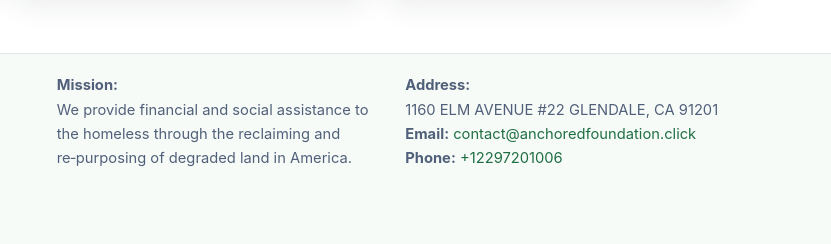
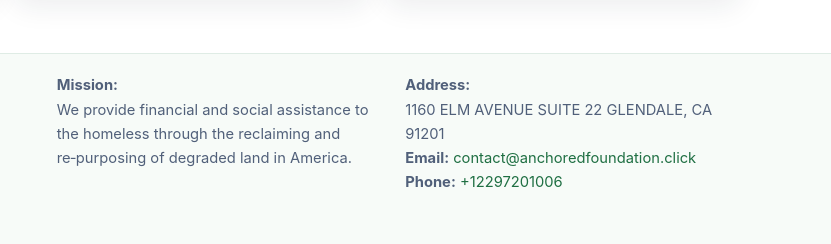
Before and after one commit to thuanbg111/anchored-foundation-4854, a plain HTML site: page about.html in a window 1280 px wide. Shown: the part 698-942 px from the top of the page, 449-1280 px from the left. Drawn offline with Linux system fonts and the light colour scheme.

Commit message:
Update about.html

```diff
--- a/about.html
+++ b/about.html
@@ -38,7 +38,7 @@ GLENDALE, CA 91201</p></div></div>
     <div class="small">© <span id="year"></span> ANCHORED FOUNDATION</div>
     <div class="small">California Nonprofit Public Benefit • 501(c)(3) • EIN 851124854</div></div>
   <div><div class="small"><strong>Mission:</strong><br>We provide financial and social assistance to the homeless through the reclaiming and re‑purposing of degraded land in America.</div></div>
-  <div><div class="small"><strong>Address:</strong><br>1160 ELM AVENUE #22
+  <div><div class="small"><strong>Address:</strong><br>1160 ELM AVENUE SUITE 22
 GLENDALE, CA 91201<br>
     <strong>Email:</strong> <a href="mailto:contact@anchoredfoundation.click">contact@anchoredfoundation.click</a><br><strong>Phone:</strong> <a href="tel:+12297201006">+12297201006</a></div></div>
 </div></footer>
```
